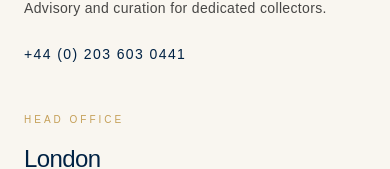
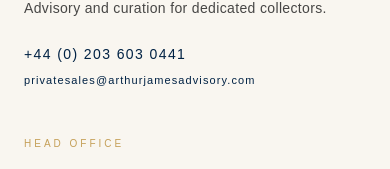
Before and after one commit to josephgmc-abc/arthur-james-galleries, a Next.js app: page / in a window 390 px wide. Shown: the part 224-393 px from the top of the page. Built offline with nearby package versions, Linux system fonts and the light colour scheme; no server answers; a web font is replaced by a local one.

Commit message:
chore: add sales email to footer under phone number

```diff
--- a/app/(main)/layout.tsx
+++ b/app/(main)/layout.tsx
@@ -59,10 +59,13 @@ export default function RootLayout({
                 <p className="font-sans text-sm tracking-wide text-charcoal/80 max-w-sm leading-relaxed mb-6">
                   Advisory and curation for dedicated collectors.
                 </p>
-                <p className="font-sans text-sm tracking-widest text-navy">
+                <p className="font-sans text-sm tracking-widest text-navy mb-2">
                   +44 (0) 203 603 0441
                 </p>
-                </div>
+                <p className="font-sans text-[11px] tracking-widest text-navy">
+                  <a href="mailto:privatesales@arthurjamesadvisory.com" className="hover:text-gold transition-colors duration-500">privatesales@arthurjamesadvisory.com</a>
+                </p>
+              </div>
 
                 <div className="lg:col-span-3 flex flex-col gap-4">
                 <span className="font-sans text-[10px] tracking-[0.3em] text-gold uppercase">Head Office</span>
```
